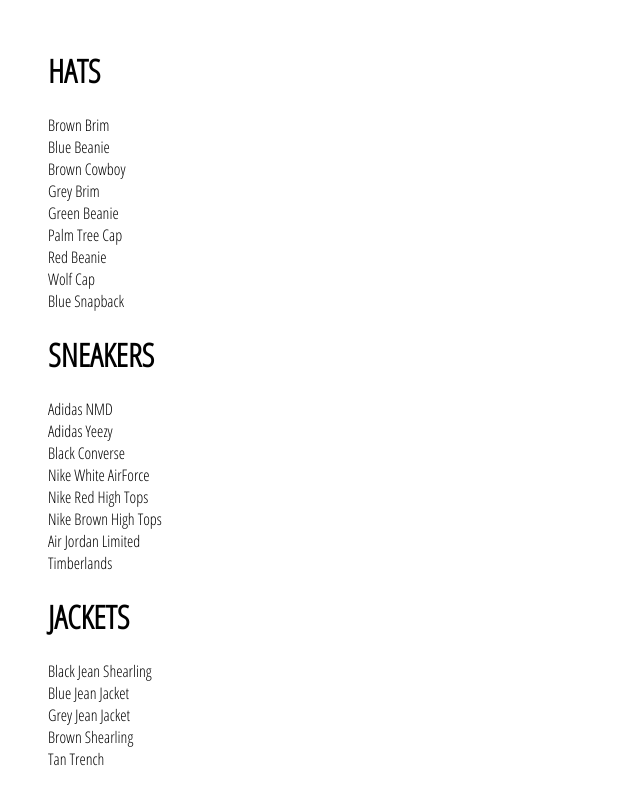
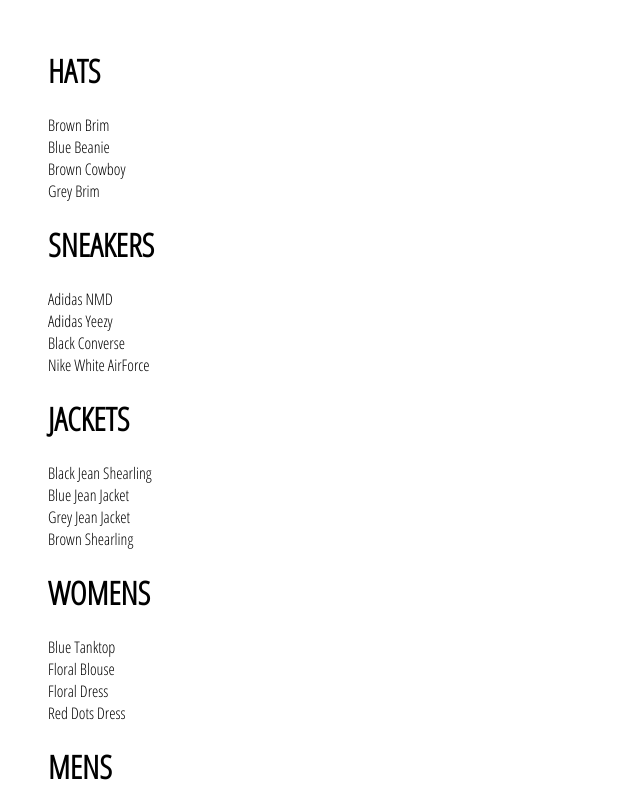
Before and after one commit to Abdelmounaim-Azz/ecommerce-store, a React (Create React App) app: page /shop in a window 1280 px wide. Shown: the top 798 px of the page, without its empty margins (0-640 px from the left). Built offline with nearby package versions, Linux system fonts and the light colour scheme.

Commit message:
add prettier

```diff
--- a/src/App.js
+++ b/src/App.js
@@ -1,5 +1,5 @@
 import React from "react";
-import {BrowserRouter as Router, Switch, Route} from "react-router-dom";
+import { BrowserRouter as Router, Switch, Route } from "react-router-dom";
 import "./App.css";
 
 import HomePage from "./pages/homepage/homepage.component";
@@ -10,10 +10,10 @@
     <Router>
       <div>
         <Switch>
-          <Route exact path="/">
+          <Route exact path='/'>
             <HomePage />
           </Route>
-          <Route exact path="/shop">
+          <Route exact path='/shop'>
             <ShopPage />
           </Route>
         </Switch>
--- a/src/components/preview-collection/preview-collection.component.jsx
+++ b/src/components/preview-collection/preview-collection.component.jsx
@@ -5,7 +5,7 @@
     <h1 className="title">{title.toUpperCase()}</h1>
     <div className="preview">
       {
-        items.map((item)=>(
+        items.filter((item,idx)=>idx<4).map((item)=>(
           <div key={item.id}>
             {item.name}
           </div>
```
Also changed, not shown: 2 other files (tests, documents, lock files or other folders).
